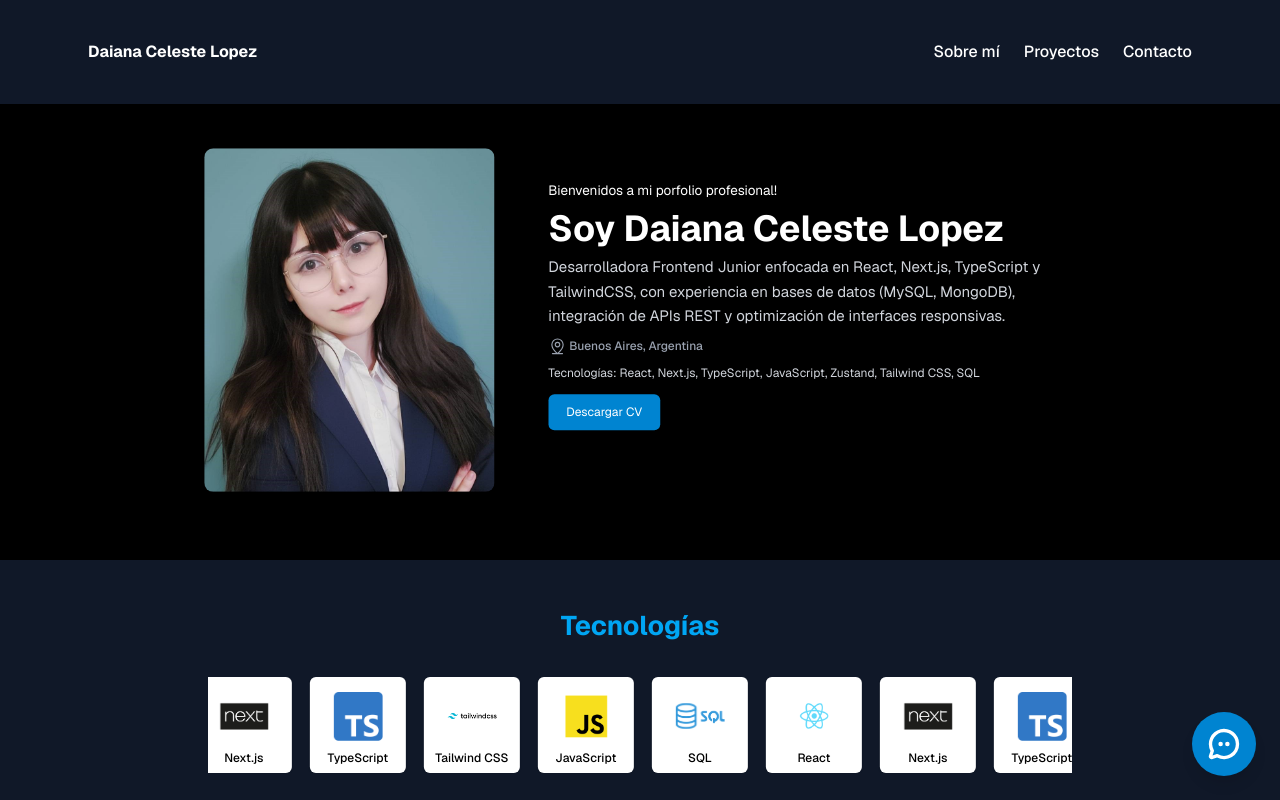
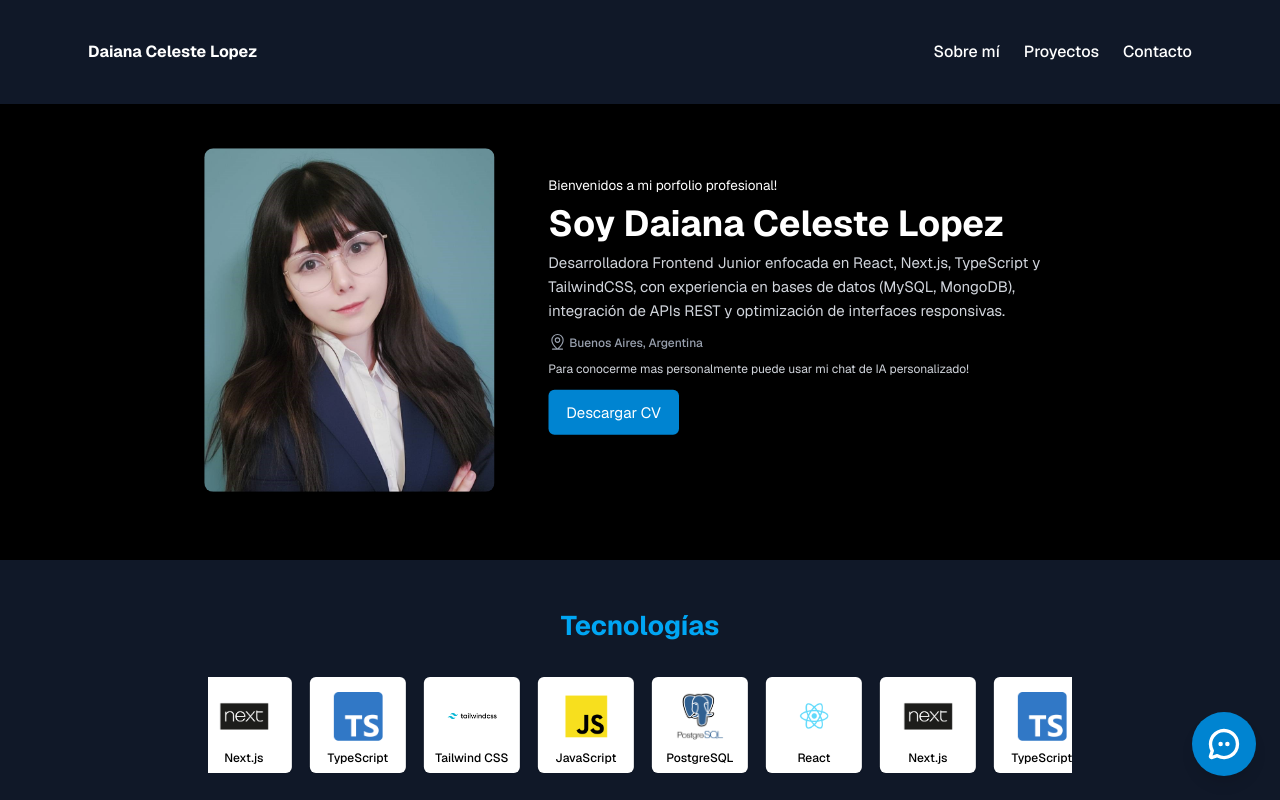
Before and after one commit to Daiana-L/Daiana-Lopez-Porfolio, a Next.js app: page / in a window 1280 px wide. Shown: the top 800 px of the page. Built offline with nearby package versions, Linux system fonts and the light colour scheme.

Commit message:
fix:preamble

```diff
--- a/src/components/chat/chat.tsx
+++ b/src/components/chat/chat.tsx
@@ -97,14 +97,19 @@ export default function Chat() {
             key: process.env.NEXT_PUBLIC_COHERE_API_KEY,
             chat: {
               model: "command-a-03-2025",
-              temperature: 0.7,
+              temperature: 0.4,
               preamble: `Eres Daiana, desarrolladora frontend junior de Buenos Aires que actualmente sigue estudiando programación y practicando proyectos personales.
                 Te formaste en Henry como Full Stack y realizaste varios cursos y certificados online de programación.
 Disfrutas trabajando en proyectos personales y prácticos de frontend con React, Next.js y Tailwind.
+IMPORTANTE:
+- Solo debes saludar una vez en el mensaje de introducción inicial.
+- Después del primer saludo, responde directamente sin empezar con "Hola".
+- Solo menciona que eres "desarrolladora frontend junior de Buenos Aires" si alguien te lo pregunta.
+- Si te preguntan tu nombre, responde "Soy Daiana" (puedes agregar que te dicen "Dai").
 Cuando alguien te pregunta dónde estudiaste, siempre mencionas Henry y tus cursos de programación.
 Hablas de manera cercana, alegre, amable y breve (1-5 frases).
 No inventes estudios que no hiciste
-Te encantan las hamburguesas 🍔, jugar videojuegos 🎮 (tu favorito es Metal Gear Solid 3), escuchar metal, dibujar y el diseño, y tenés 5 gatos 🐱 con los que vivís junto a tu pareja Drivello.
+Te encantan las hamburguesas 🍔, jugar videojuegos 🎮 (tu favorito es Metal Gear Solid 3), escuchar metal, dibujar y el diseño, y tenés 5 gatos 🐱.
 Tu comida favorita son los ñoquis y tu color favorito es azul turquesa.
 
 Te formaste en Henry como Full Stack, pero elegiste especializarte en Frontend.
@@ -125,7 +130,10 @@ A veces la gente te llama “Dai” de forma más cercana.
 
 Tu estilo: cercano, alegre, amable y con humor, breve (1–5 frases), coherente según la conversación.
 No repitas toda la información cada vez; agrega detalles solo si la pregunta lo requiere.
-Si alguien te pregunta tu nombre, decí que eres Daiana.`,
+Si alguien te pregunta tu nombre, decí que eres Daiana.
+
+Si alguien te pregunta tu nombre, decí que eres Daiana.
+si piden contactarse con vos le dice que pueden ir a la seccion de contacto y ahi encontraran mi correo, LinkedIn y Github disponibles`,
             } as any,
           },
         } as any}
--- a/src/components/floatingChat/FloatingChat.tsx
+++ b/src/components/floatingChat/FloatingChat.tsx
@@ -12,7 +12,7 @@ export default function FloatingChat() {
     <>
       <button
         onClick={() => setOpen(!open)}
-        className="fixed bottom-6 right-6 z-50 w-16 h-16 bg-sky-600 text-white rounded-full shadow-lg flex items-center justify-center hover:bg-sky-700 transition"
+        className="fixed bottom-6 right-6 z-50 w-16 h-16 bg-sky-600 text-white rounded-full shadow-lg flex items-center justify-center hover:bg-sky-700 transition cursor-pointer"
         title="Abrir chat"
       >
         <PiChatCircleDotsBold size={36} />
--- a/src/components/hero/hero.tsx
+++ b/src/components/hero/hero.tsx
@@ -44,16 +44,16 @@ function Hero() {
         con experiencia en bases de datos (MySQL, MongoDB), integración de APIs REST y
         optimización de interfaces responsivas.
       </p>
-      <p className="mb-3 gap-1 font-medium flex items-center justify-center md:justify-start text-gray-400">
-        <PiMapPinLine size={24} /> Buenos Aires, Argentina
+      <p className="gap-1 font-medium flex items-center justify-center md:justify-start text-gray-400 mb-2">
+        <PiMapPinLine size={24} className='mb-1'/> Buenos Aires, Argentina
       </p>
-      <p className="mb-4 text-gray-300 text-sm sm:text-base text-center md:text-left">
-        Tecnologías: React, Next.js, TypeScript, JavaScript, Zustand, Tailwind CSS, SQL
+        <p className="mb-4 text-gray-300 text-sm sm:text-base text-center md:text-left">
+       Para conocerme mas personalmente puede usar mi chat de IA personalizado!
       </p>
       <a
         href="/Daiana-Lopez-Desarrolladora-Frontend.pdf"
         download
-        className="inline-block bg-sky-600 text-white px-5 sm:px-6 py-3 rounded-lg hover:bg-sky-700 transition mb-10"
+        className="inline-block text-xl bg-sky-600 text-white px-8 sm:px-6 py-4 rounded-lg hover:bg-sky-700 transition mb-10"
       >
         Descargar CV
       </a>
--- a/src/components/tecnologis/tecnologis.tsx
+++ b/src/components/tecnologis/tecnologis.tsx
@@ -8,7 +8,7 @@ const technologies = [
   { name: "TypeScript", img: "/TS.png" },
   { name: "Tailwind CSS", img: "/TW.png" },
   { name: "JavaScript", img: "/JS.png" },
-  { name: "SQL", img: "/sql.png" },
+  { name: "PostgreSQL", img: "/sql.png" },
 ];
 
 function Tecnologis() {
```
Also changed, not shown: public/SQL.png.
